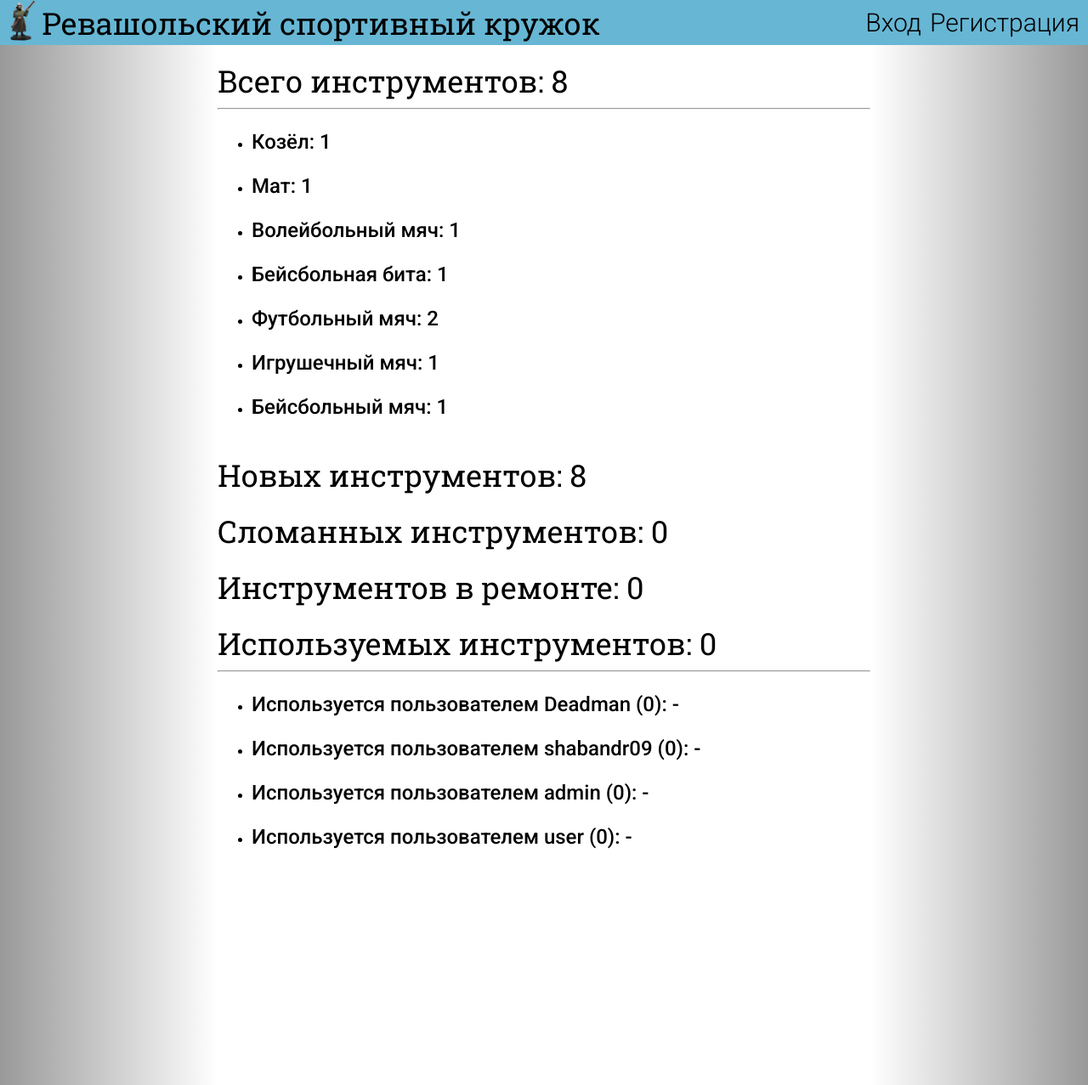
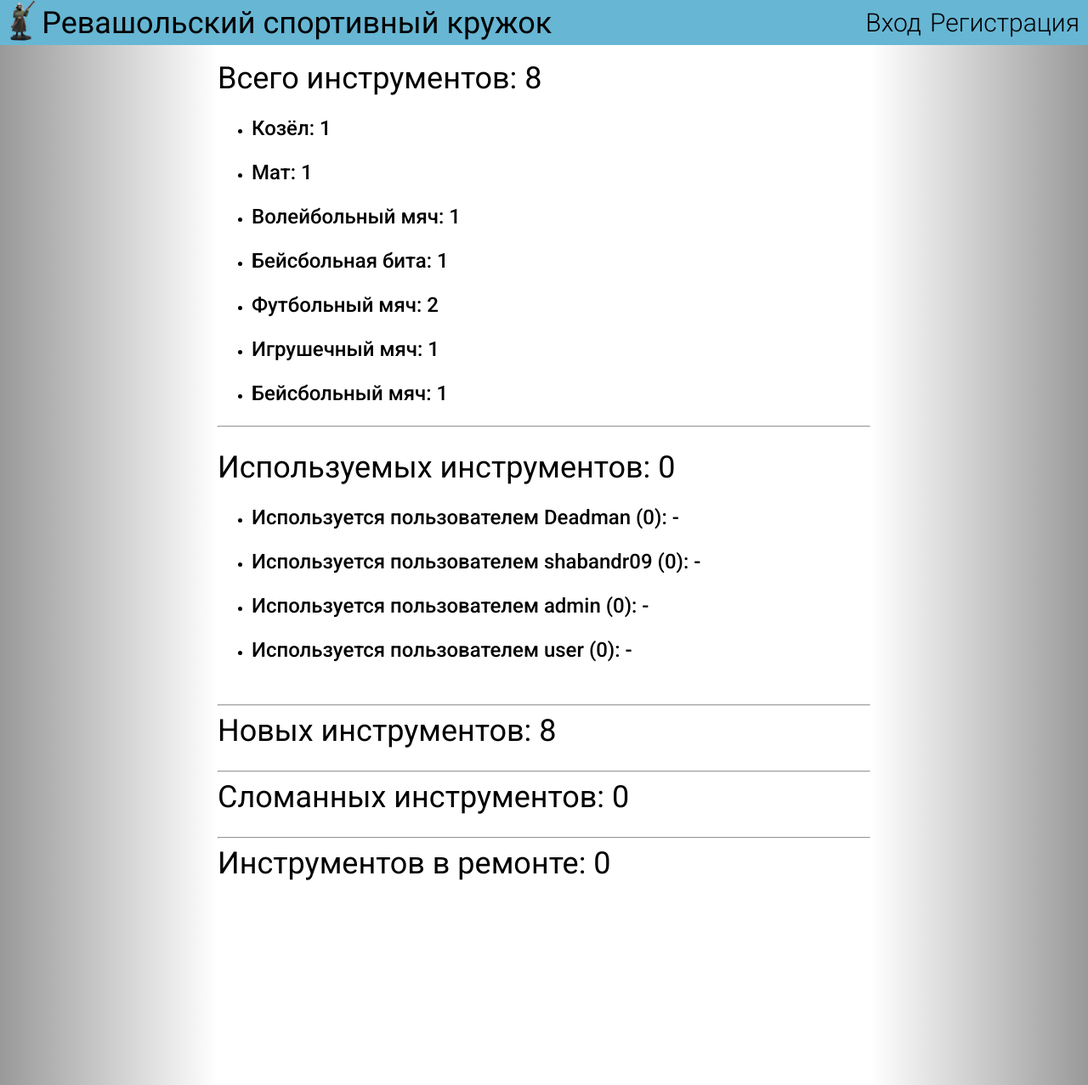
Before and after one commit to Revachol-sport-club/predprof-case-5, a Django app: page /inventory_editing/report in a window 1280 px wide. Shown: the top 1277 px of the page at 85% size. Run offline with Django 5.2, Linux system fonts and the light colour scheme; data comes from the database, SQL or seed files in the repository.

Commit message:
Add files via upload

```diff
--- a/index/static/css/index.css
+++ b/index/static/css/index.css
@@ -13,7 +13,7 @@ body {
     transform: scale(1.05);
 }
 .Logo-text {
-    font-family: "Roboto Slab";
+    font-family: "Roboto";
     font-size: 36px;
     margin: 0;
 }
--- a/index/templates/index.html
+++ b/index/templates/index.html
@@ -44,7 +44,7 @@
                 <td style="background-image: linear-gradient(to right, #5a5a5a, #ffffff);" width="12%"></td>
                 <td valign="top" bgcolor="white" width="60%">
                     <br><br>
-                    <table width="100%" border="1" cellspacing="0" cellpadding="3">
+                    <table width="100%" border="1" cellspacing="0" cellpadding="5">
                         <tr>
                             <td><p align="center" class="table-heading">Название</p></td>
                             <td><p align="center" class="table-heading">Наличие</p></td>
--- a/inventory_editing/templates/inventory_editing.html
+++ b/inventory_editing/templates/inventory_editing.html
@@ -92,7 +92,7 @@
                     <br>
                     <p class="Logo-text" align="center">Редактирование позиций инвентаря</p>
                     <hr>
-                    <table width="100%" border="1" cellspacing="0" cellpadding="3">
+                    <table width="100%" border="1" cellspacing="0" cellpadding="5">
                         <tr>
                             <td><p align="center" class="table-heading">Название</p></td>
                             <td><p align="center" class="table-heading">Наличие</p></td>
--- a/inventory_editing/templates/inventory_purchase.html
+++ b/inventory_editing/templates/inventory_purchase.html
@@ -73,7 +73,7 @@
                         </table>
                     </form>
                     <br><br>
-                    <table width="100%" cellpadding="3" cellspacing="0" border="1">
+                    <table width="100%" cellpadding="5" cellspacing="0" border="1">
                         <tr>
                             <td><p align="center" class="table-heading">Название</p></td>
                             <td><p align="center" class="table-heading">Название поставщика</p></td>
--- a/inventory_editing/templates/inventory_report.html
+++ b/inventory_editing/templates/inventory_report.html
@@ -43,30 +43,36 @@
                 <td valign="top">
                     <br>
                     <p class="Logo-text" align="left">Всего инструментов: {{information.0}}</p>
-                    <hr>
+
                     <ul>
                         {% for i in instrument_names %}
                             <li><p class="table-heading">{{i.0}}: {{i.1}}</p></li>
                         {% endfor %}
                     </ul>
-                    <br>
-                    <p class="Logo-text" align="left">Новых инструментов: {{information.1}}</p>
-                    <br>
-                    <p class="Logo-text" align="left">Сломанных инструментов: {{information.3}}</p>
-                    <br>
-                    <p class="Logo-text" align="left">Инструментов в ремонте: {{information.4}}</p>
+                    <hr>
                     <br>
                     <p class="Logo-text" align="left">Используемых инструментов: {{information.2}}</p>
-                    <hr>
+
                     <ul>
                         {% for i in users_instruments %}
                             <li><p class="table-heading">Используется пользователем {{i.0}} ({{i.1|length}}): {% if i.1|length == 0 %} - {% else %} {% for j in i.1 %} {{j}}; {% endfor %} {% endif %}</p></li>
                         {% endfor %}
                     </ul>
+                    <br>
+                    <hr>
+                    <p class="Logo-text" align="left">Новых инструментов: {{information.1}}</p>
+                    <br>
+                    <hr>
+                    <p class="Logo-text" align="left">Сломанных инструментов: {{information.3}}</p>
+                    <br>
+                    <hr>
+                    <p class="Logo-text" align="left">Инструментов в ремонте: {{information.4}}</p>
+                    <br>
                 </td>
                 <td style="background-image: linear-gradient(to left,rgb(153, 153, 153), #ffffff);" width="20%"></td>
             </tr>
         </table>
 
+
     </body>
 </html>
--- a/inventory_editing/views.py
+++ b/inventory_editing/views.py
@@ -2,6 +2,7 @@ from django.shortcuts import render, redirect
 from django.urls import reverse
 from django.http import HttpResponse
 import sqlite3
+from datetime import date
 def connect():
     connection = sqlite3.connect('./db.sqlite3', check_same_thread=False)
     cursor = connection.cursor()
@@ -91,7 +92,7 @@ def inventory_edit_instrument(request, id=1):
             cursor.execute('UPDATE Inventory SET name = ?, availability = ?, condition = ?, belonging = ? WHERE id = ?', (request.POST.get("name",""), request.POST.get("availability",""), condition, request.POST.get("belonging",""), id))
             connection.commit()
             cursor.close()
-            return redirect("http://127.0.0.1:8000/inventory_editing/")
+            return redirect("inventory_editing")
     data={"instrument": instrument,
           "possible_users": users_usernames,
           "possible_conditions": ["Новый","Используемый","Сломанный","В ремонте"],
```
